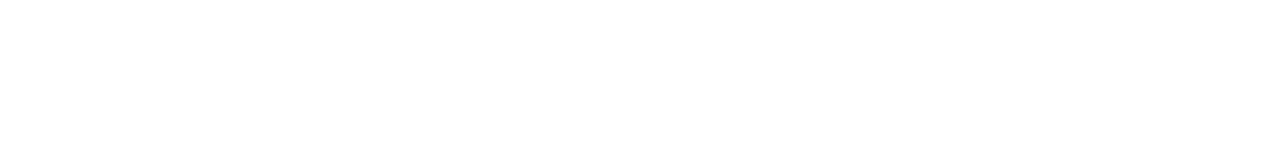
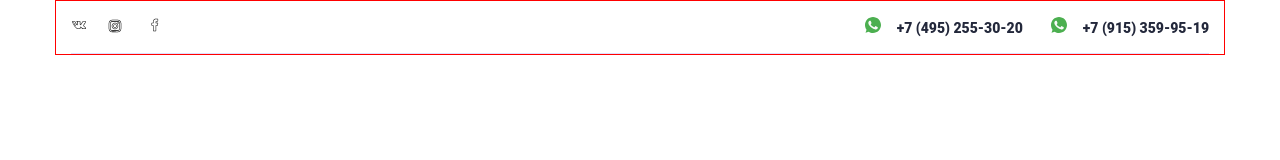
Before and after one commit to Irina178/-dialogue, a plain HTML site: page index.html in a window 1280 px wide. Drawn offline with Linux system fonts and the light colour scheme; a web font is replaced by a local one.

Commit message:
header one

```diff
--- a/index.html
+++ b/index.html
@@ -6,22 +6,66 @@
     <meta name="viewport" content="width=device-width, initial-scale=1.0" />
     <title>dialogue</title>
     <link rel="stylesheet" href="./css/main.min.css" />
+    <link rel="preconnect" href="https://fonts.googleapis.com" />
+    <link rel="preconnect" href="https://fonts.gstatic.com" crossorigin />
+    <link
+      href="https: //fonts.googleapis.com/css2? family = Монтсеррат: wght @ 400; 700; 800 & display = swap "
+      rel=" stylesheet "
+    />
   </head>
   <body>
     <header>
-      <!-- <section class="header">
+      <section class="header">
         <div class="container">
- <svg class="icon-27">
-          <use xlink:href="./img/sprite.svg#icon-twitter"></use>
-        </svg>
+          <div class="link">
+          <div class="nav">
+            <ul class="social">
+              <li class="social__list">
+                <a class="social__link" href="#">
+                  <svg class="social__img">
+                    <use xlink:href="./img/svg/sprite.svg.svg#icon-vk"></use>
+                  </svg>
+                </a>
+              </li>
+              <li class="social__list">
+                <a class="social__link" href="#">
+                  <svg class="social__img">
+                    <use
+                      xlink:href="./img/svg/sprite.svg.svg#icon-instogram"
+                    ></use>
+                  </svg>
+                </a>
+              </li>
+              <li class="social__list">
+                <a class="social__link" href="#">
+                  <svg class="social__img" >
+                    <use xlink:href="./img/svg/sprite.svg.svg#icon-fb"></use>
+                  </svg>
+                </a>
+              </li>
+            </ul>
+            <ul class="contact">
+              <li class="contact__list">
+                <svg class="contact__img">
+                  <use
+                    xlink:href="./img/svg/sprite.svg.svg#icon-whatsapp"
+                  ></use>
+                </svg>
+                <a class="contact__link" type="tel">+7 (495) 255-30-20</a>
+              </li>
+              <li class="contact__list">
+                <svg class="contact__img">
+                  <use
+                    xlink:href="./img/svg/sprite.svg.svg#icon-whatsapp"
+                  ></use>
+                </svg>
+                <a class="contact__link" type="tel">+7 (915) 359-95-19</a>
+              </li>
+            </ul>
+          </div>
         </div>
-      </section> -->
-      <link rel="preconnect" href="https://fonts.googleapis.com" />
-      <link rel="preconnect" href="https://fonts.gstatic.com" crossorigin />
-      <link
-        href="https: //fonts.googleapis.com/css2? family = Монтсеррат: wght @ 400; 700; 800 & display = swap "
-        rel=" stylesheet "
-      />
+        </div>
+      </section>
     </header>
   </body>
 </html>
--- a/sass/base/_container.scss
+++ b/sass/base/_container.scss
@@ -1,9 +1,10 @@
 .container {
   padding: 0px 15px;
-  width: 100%;
+  width: 320px;
   margin: 0 auto;
+   border: 1px solid red;
 }
-@media screen and (min-width: 375px) {
+@media screen and (min-width: 320px) {
   .container {
     min-width: 375px;
     margin: 0 auto;
--- a/sass/components/_header.scss
+++ b/sass/components/_header.scss
@@ -1,12 +1,78 @@
-.header {
-}
-.container {
-}
-.nav {
+// @media screen and (min-width: 320px) {
+// .header {
+//    background-color: $White;
+// }
+// // .container {
+// // }
+// .nav {
+// }
+// .social {
 
-		&__logo {
-		}
+// 		&__list {
+// 		}
 
-		&__menu {
-		}
-}
+// 		&__link {
+// 		}
+
+// 		&__img {
+// 		}
+// }
+// .contact {
+
+// 		&__list {
+// 		}
+
+// 		&__link {
+// 		}
+// }
+// }
+@media screen and (min-width: 1170px) {
+   .header {
+      background-color: $White;
+   }
+   // .container {
+   // }
+   // .link{
+
+   // }
+   .nav {
+     display: flex;
+     justify-content: space-between;
+     border-bottom: 1px solid $light;
+   }
+
+   .social {
+   display: flex;
+ align-items: center;
+         &__list:nth-child(2) {
+            margin: 18px 24px 16px 20px;
+         }
+         &__link{
+
+         }
+
+         &__img {
+            width: 16px;
+            height: 14px;
+         }
+
+   }
+   .contact {
+   display: flex;
+   align-items: center;
+         &__list:first-child {
+            margin-right: 28px;
+         }
+         &__img{
+width: 16px;
+height: 16px;
+margin-right: 12px;
+         }
+         &__link {
+            font-size: 14px;
+            font-weight: 900;
+            line-height: 1.2;
+            color: $Dark;
+         }
+   }
+   }
--- a/sass/utils/_veriables.scss
+++ b/sass/utils/_veriables.scss
@@ -5,3 +5,4 @@ $Blue: #3035c3;
 $grey: rgba(28, 28, 28, 0.1);
 $Background: #e5e5e5;
 $Backgroundtwoo: rgba(48, 53, 195, 0.7);
+$light:#DEDEFF;
```
Also changed, not shown: css/main.css, css/main.min.css, 2 other files.
